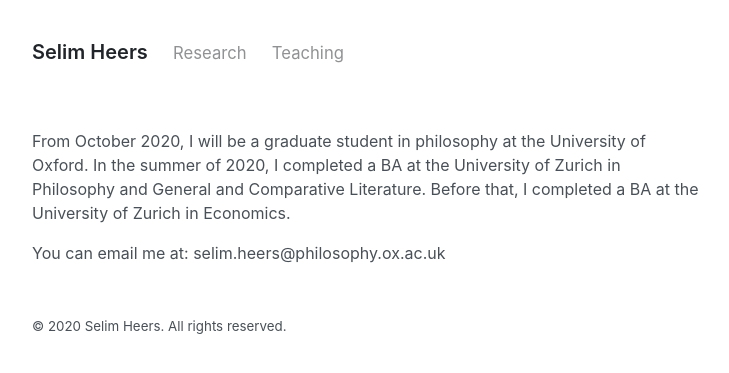
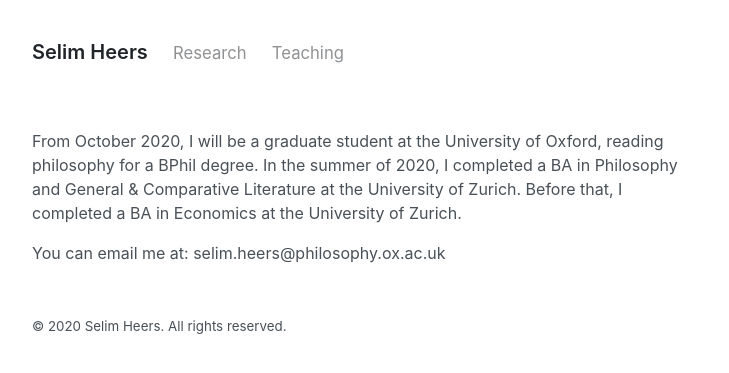
Before and after one commit to selimheers/selimheers.github.io, a Jekyll site: the page built from index.html, in a window 1280 px wide. Shown: the top 373 px of the page, without its empty margins (272-1001 px from the left). Built offline with Jekyll 4.4.1, drawn with Linux system fonts in a browser that asks for light colours; the list of posts is cut into pages by our own code.

Commit message:
Update index.html

```diff
--- a/index.html
+++ b/index.html
@@ -3,6 +3,8 @@
 title: Home
 ---
 
-<p>From October 2020, I will be a graduate student in philosophy at the University of Oxford. In the summer of 2020, I completed a BA at the University of Zurich in Philosophy and General and Comparative Literature. Before that, I completed a BA at the University of Zurich in Economics. </p>
+<p>From October 2020, I will be a graduate student at the University of Oxford, reading philosophy for a BPhil degree.
+  In the summer of 2020, I completed a BA in Philosophy and General & Comparative Literature at the University of Zurich.
+  Before that, I completed a BA in Economics at the University of Zurich.</p>
 
 <p>You can email me at: selim.heers@philosophy.ox.ac.uk </p>
```
